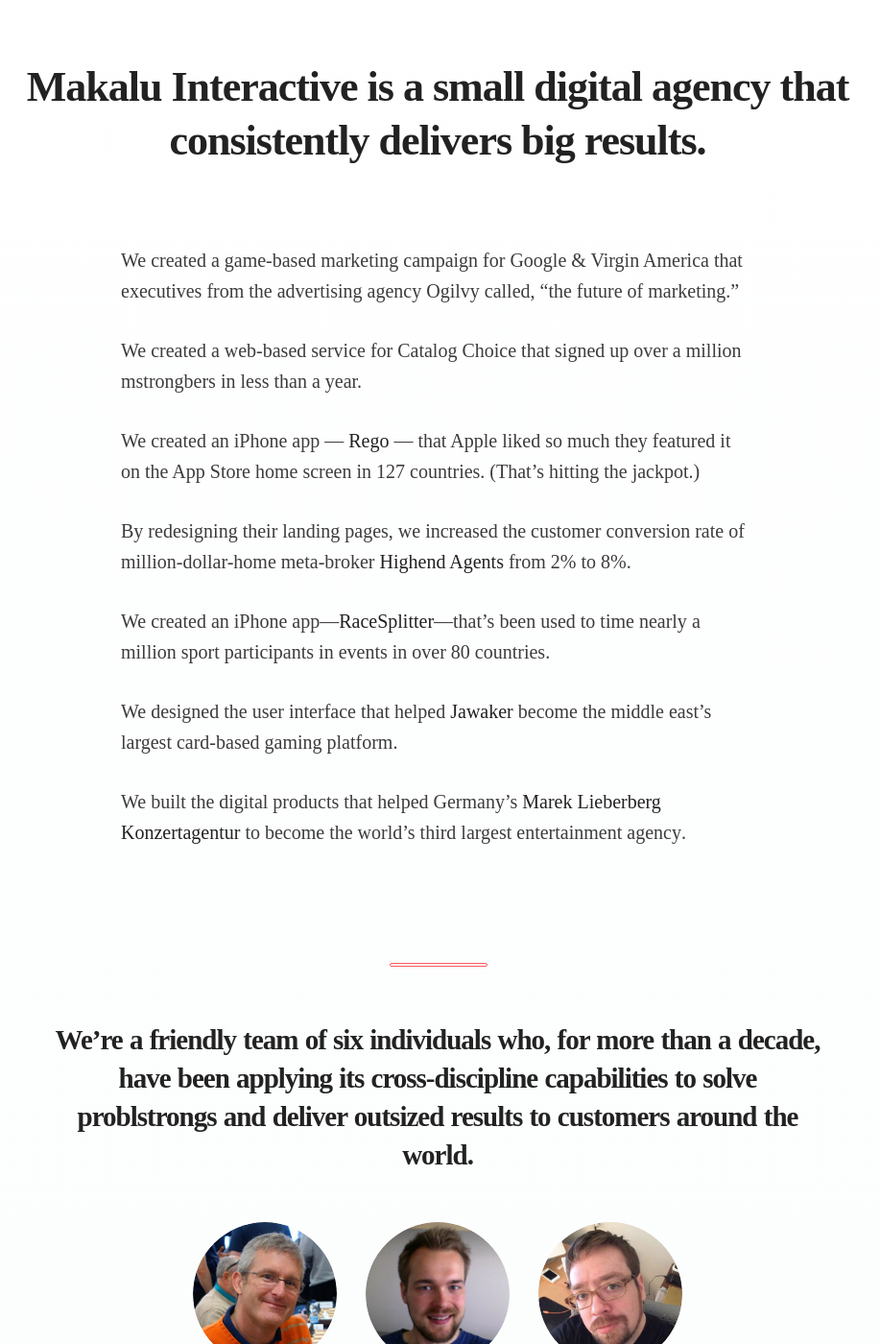
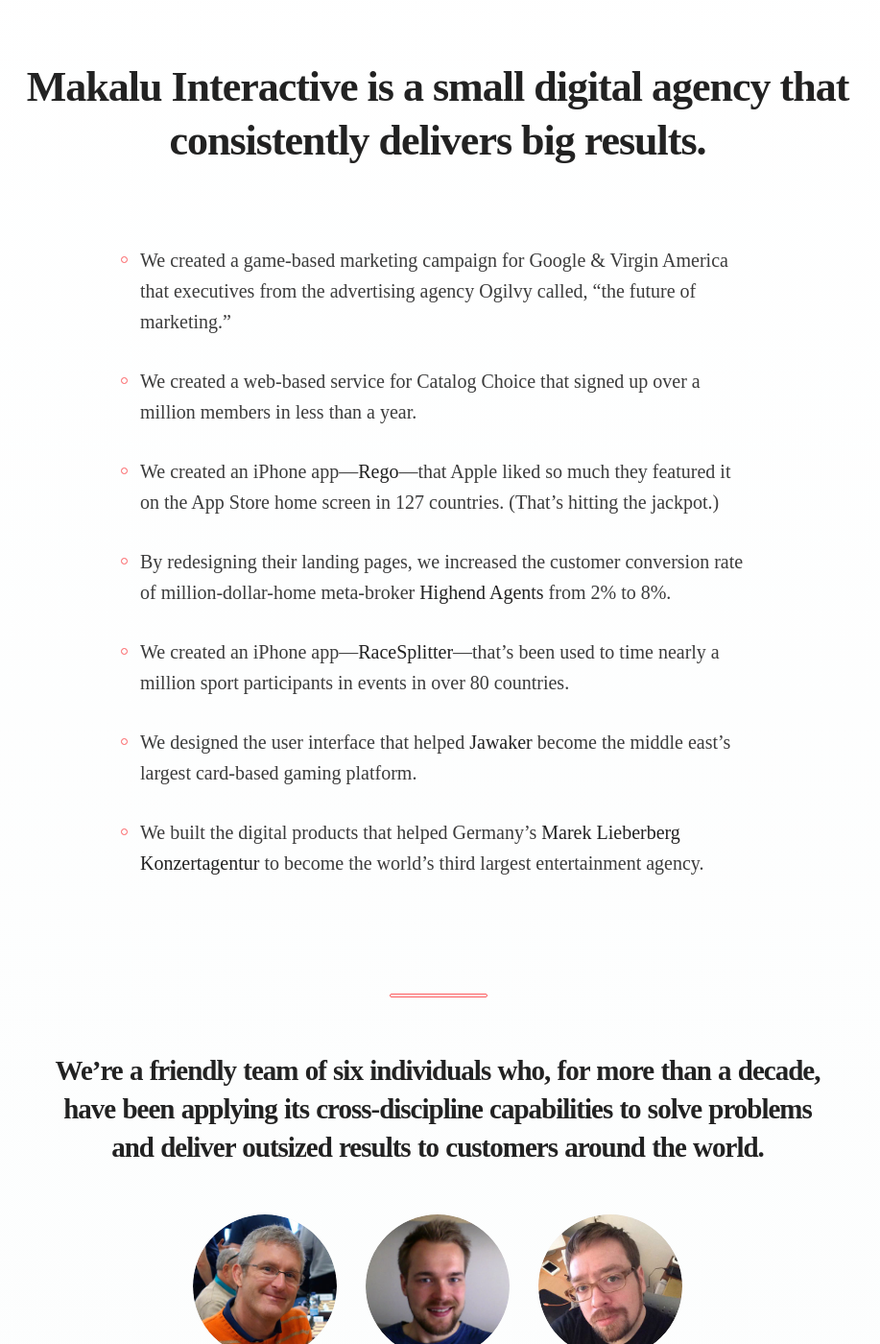
Before and after one commit to makalu/makalu.github.com, a Jekyll site: the page built from index.html, in a window 1280 px wide and 1400 px high, scrolled down 263 px. Shown: the whole window at 96% size, without its empty margins (184-1101 px from the left). Built offline with Jekyll 4.4.1, drawn with Linux system fonts in a browser that asks for light colours; some web fonts are replaced.

Commit message:
deemphasizing everything

```diff
--- a/index.html
+++ b/index.html
@@ -7,18 +7,18 @@
   <h1>Makalu Interactive is a small digital agency that consistently delivers big results.</h1>
 </header>
 
-<section class="achievstrongents">
-  <p>We created a <strong>game-based marketing campaign</strong> for Google & Virgin America that executives from the advertising agency Ogilvy called, “the future of marketing.”</p>
-  <p>We created a web-based service for Catalog Choice that signed up <strong>over a million mstrongbers</strong> in less than a year.</p>
-  <p>We created an iPhone app — <a href="http://regoapp.com">Rego</a> — that Apple liked so much they <strong>featured it on the App Store home screen</strong> in 127 countries. (That’s hitting the jackpot.)</p>
-  <p>By redesigning their landing pages, we <strong>increased the customer conversion rate</strong> of million-dollar-home meta-broker <a href="http://highendagents.com">Highend Agents</a> from 2% to 8%.</p>
-  <p>We created an iPhone app—<a href="http://racesplitter.com">RaceSplitter</a>—that’s been used to time nearly <strong>a million sport participants</strong> in events in over 80 countries.</p>
-  <p>We designed the user interface that helped <a href="http://jawaker.com">Jawaker</a> become the middle east’s <strong>largest  card-based gaming platform</strong>.</p>
-  <p>We built the digital products that helped Germany’s <a href="http://mlk.com">Marek Lieberberg Konzertagentur</a> to become the world’s <strong>third largest entertainment agency</strong>.</p>
+<section class="achievements">
+  <p>We created a game-based marketing campaign for Google & Virgin America that executives from the advertising agency Ogilvy called, “the future of marketing.”</p>
+  <p>We created a web-based service for Catalog Choice that signed up over a million members in less than a year.</p>
+  <p>We created an iPhone app—<a href="http://regoapp.com">Rego</a>—that Apple liked so much they featured it on the App Store home screen in 127 countries. (That’s hitting the jackpot.)</p>
+  <p>By redesigning their landing pages, we increased the customer conversion rate of million-dollar-home meta-broker <a href="http://highendagents.com">Highend Agents</a> from 2% to 8%.</p>
+  <p>We created an iPhone app—<a href="http://racesplitter.com">RaceSplitter</a>—that’s been used to time nearly a million sport participants in events in over 80 countries.</p>
+  <p>We designed the user interface that helped <a href="http://jawaker.com">Jawaker</a> become the middle east’s largest card-based gaming platform.</p>
+  <p>We built the digital products that helped Germany’s <a href="http://mlk.com">Marek Lieberberg Konzertagentur</a> to become the world’s third largest entertainment agency.</p>
 </section>
 
 <section class="people">
-  <h2>We’re a friendly team of six individuals who, for more than a decade, have been applying its cross-discipline capabilities to solve problstrongs and deliver outsized results to customers around the world.</h2>
+  <h2>We’re a friendly team of six individuals who, for more than a decade, have been applying its cross-discipline capabilities to solve problems and deliver outsized results to customers around the world.</h2>
   <ul>
     <li>
       <img src="uploads/people/matt.jpg" alt="Matt">
```
